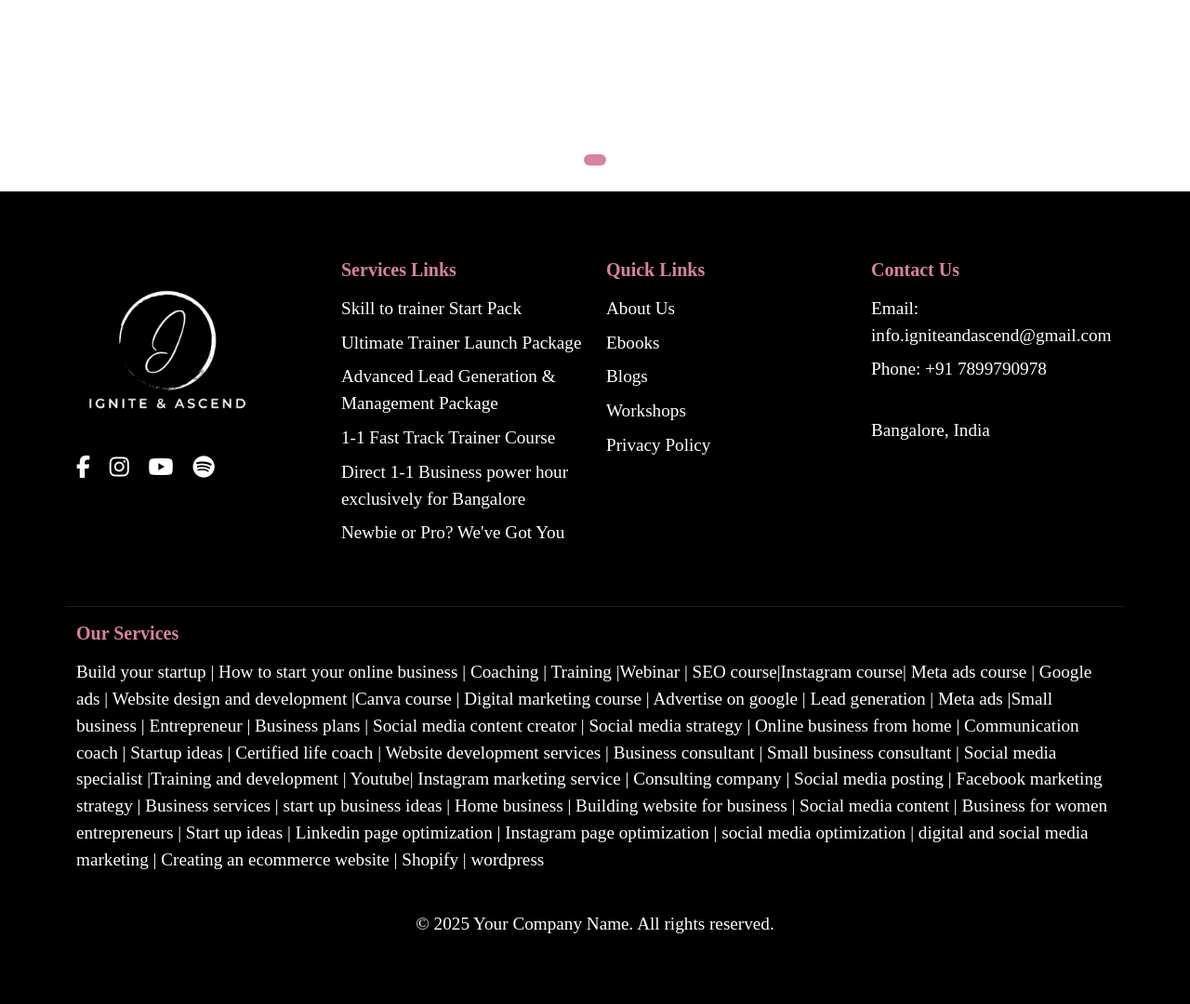
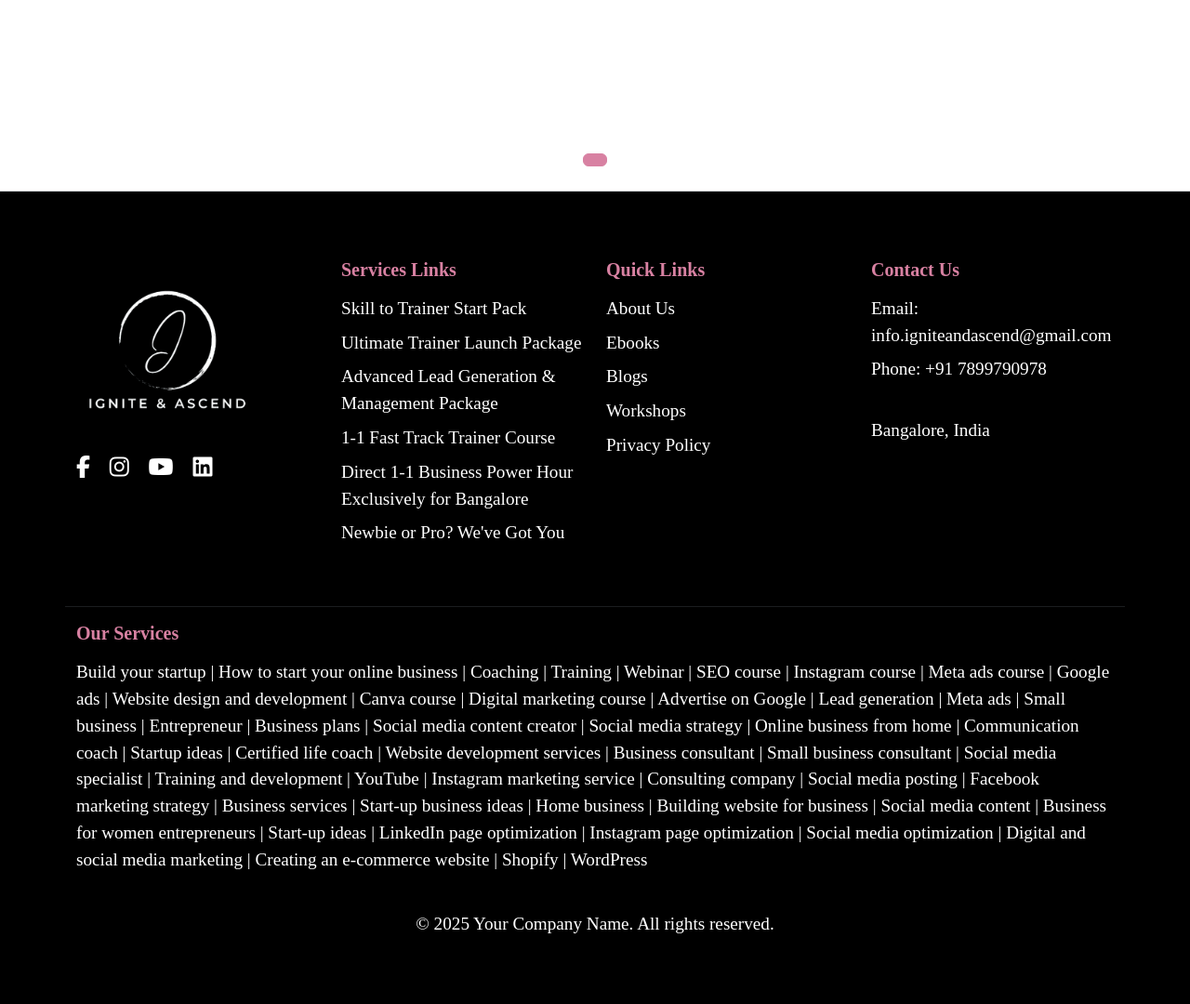
Before and after one commit to dselva-2005/igniteandascend, a Django app: page /advanced-lead-generation-package/ in a window 1280 px wide. Shown: the part 177-1257 px from the top of the page at 93% size. Run offline with Django 5.2, Linux system fonts and the light colour scheme; data that the repository does not hold is empty; some web fonts are replaced.

Commit message:
editable final

```diff
--- a/app/templates/beginner_to_pro.html
+++ b/app/templates/beginner_to_pro.html
@@ -9,7 +9,7 @@
         <img src="{{ page.header_image.url }}" alt="Business Strategy" class="img-fluid mb-4">
     </header>
 
-    <div class="container-fluid px-5">
+    <div class="container">
         <!-- For Beginners and Experienced Professionals Section -->
         <section>
             <div class="row mb-5 d-flex justify-content-evenly">
--- a/static/css/index.css
+++ b/static/css/index.css
@@ -1,27 +1,67 @@
-.btn-primary{
-    background-color:  #d881a2;
-    border-color:  #d881a2;
+/* === Base === */
+body {
+    background-color: #ffffff;
+    color: #3f3f3f;
+    font-family: "Times New Roman", Times, serif;
+    font-size: 1.2rem;
+    -webkit-font-smoothing: antialiased;
 }
 
-.nl{
-    list-style: none;
+:root {
+    --maroon: #d881a2;
+    --maroon-hover: #f8a7c6;
+    --text-dark: #000000;
 }
 
+/* === Typography === */
+h1, h2, h3, h4, h5 {
+    font-weight: 600;
+    margin-bottom: 1rem;
+}
+
+.lead {
+    font-size: 1.1rem;
+}
+
+/* === Buttons === */
+.btn-primary,
+.btn-maroon {
+    background-color: var(--maroon);
+    border-color: var(--maroon);
+    color: #ffffff;
+    transition: background-color 0.3s ease, border-color 0.3s ease;
+}
+
+.btn-primary:hover,
+.btn-maroon:hover {
+    background-color: var(--maroon-hover);
+    border-color: var(--maroon-hover);
+    color: #ffffff;
+}
+
+.btn-outline-maroon {
+    border: 1px solid var(--maroon);
+    color: var(--maroon);
+    transition: background-color 0.3s ease, color 0.3s ease;
+}
+
+.btn-outline-maroon:hover {
+    background-color: var(--maroon);
+    color: #ffffff;
+}
+
+/* === Navbar === */
 .navbar {
     font-weight: 500;
 }
 
 .nav-link {
-    color: #000;
+    color: var(--text-dark);
+    padding-bottom: 5px;
     transition: color 0.3s ease, border-bottom 0.3s ease;
-    padding-bottom: 5px;
 }
 
-  .nav-link:hover {
-    color: #800000;
-    border-bottom: 2px solid #800000;
-  }
-
+.nav-link:hover,
 .nav-link.active {
     color: #800000 !important;
     border-bottom: 2px solid #800000;
@@ -67,87 +129,41 @@ body {
     box-shadow: 0 4px 12px rgba(0, 0, 0, 0.2);
 }
 
-/* Smooth scroll button icon */
 #backToTopBtn i {
     font-size: 1.2rem;
 }
 
-.text-maroon {
-    color:  #d881a2;
+/* === Animations === */
+@keyframes fadeAndSlide {
+    from { transform: translateY(70px); }
+    to { transform: translateY(0px); }
 }
 
-.footer-link {
-    color: #000000;
-    text-decoration: none;
-    transition: color 0.3s ease, text-decoration 0.3s ease;
+.scroll-animate {
+    animation: fadeAndSlide 1s linear;
+    animation-timeline: scroll(root);
 }
 
-.footer-link:hover {
-    color:  #d881a2;
-    text-decoration: underline;
-}
-
-.social-link {
-    transition: color 0.3s ease;
-}
-
-.social-link:hover {
-    color:  #d881a2;
-}
-
-/* in home.css */
-.btn-maroon {
-    background-color:  #d881a2;
-    color: white;
-    border: none;
-}
-.btn-maroon:hover {
-    background-color:  #d881a2;
-    color: white;
-}
-
-.text-maroon{
-    color: #d881a2;
-}
-
-.btn-outline-maroon{
-    border-color: #d881a2;
-    color:  #d881a2;
-}
-
-.btn-outline-maroon:hover{
-    background: #d881a2;
-    color: white;
-}
-
-.bg-maroon{
-    background-color: #d881a2;
-}
-
-.csection-title{
-    color:  #d881a2;
-    margin-bottom: 30px;
-}
-
-
-@media (max-width:480px) {
-    .dropdown-menu{
+/* === Responsive Styles === */
+@media (max-width: 480px) {
+    .dropdown-menu {
         width: 90vw;
         height: 50vh;
         overflow: scroll;
     }
-    body{
-        font-size: .8rem;
+
+    body,
+    .lead {
+        font-size: 0.8rem;
     }
-    .lead{
-        font-size: .8rem;
-    }
+
     #fixed-img {
         position: fixed;
         height: 100vh;
         z-index: -10;
         top: 273px;
     }
+
     .carousel-item img {
         width: 100%;
         height: 20vw;
--- a/static/css/navbar.css
+++ b/static/css/navbar.css
@@ -1,33 +1,37 @@
-.navbar-brand{
+/* Navbar Brand */
+.navbar-brand {
   width: 9%;
 }
 
-.navbar{
+.navbar {
   background-color: rgba(255, 255, 255, 0.95) !important;
 }
 
-
+/* Navbar Link Styles */
 .nav-link {
   margin: 1rem;
   color: rgb(81, 0, 128);
   font-weight: 400;
 }
 
-@media (max-width:480px){
-    .navbar-brand{
+/* Mobile Adjustments */
+@media (max-width: 480px) {
+  .navbar-brand {
       width: 35%;
   }
-    .nav-link{
+  .nav-link {
       text-align: center;
   }
 }
 
+/* Active Link Styles */
 .cactive {
   background-color: #d881a2 !important;
   color: white !important;
   border-radius: 8%;
 }
 
+/* Navbar Link Hover Styles */
 .nav-link:hover {
   border: none;
   background-color: #d881a2 !important;
@@ -35,7 +39,7 @@
   border-radius: 8%;
 }
 
- /* Initial navbar (before scroll) */
+/* Initial Navbar (before scroll) */
 .navbar {
   transition: transform 0.5s ease, opacity 0.5s ease;
   transform: translateY(0px);
@@ -43,7 +47,7 @@
   opacity: 1;
 }
 
-/* Sticky navbar (after scroll) */
+/* Sticky Navbar (after scroll) */
 .navbar.sticky {
   position: fixed;
   top: 0;
@@ -54,7 +58,7 @@
   animation: slideDown 1s ease-out forwards;
 }
 
-/* Define the slideDown animation */
+/* SlideDown Animation */
 @keyframes slideDown {
   0% {
       transform: translateY(-100px);
@@ -74,7 +78,7 @@
   }
 }
 
-  /* Sticky navbar on scroll */
+/* Sticky Navbar on Scroll */
 .sticky {
   position: fixed;
   top: 0;
@@ -82,20 +86,20 @@
   z-index: 1000;
 }
 
-  /* Open dropdown on hover */
+/* Open Dropdown on Hover */
 .nav-item.dropdown:hover .dropdown-menu {
   display: block;
   animation: fadeIn 0.3s ease-in-out;
   margin-top: 0;
 }
 
-  /* Smooth fade-in animation */
+/* Fade-In Animation for Dropdown */
 @keyframes fadeIn {
   from { opacity: 0; transform: translateY(10px); }
   to { opacity: .95; transform: translateY(0); }
 }
 
-
+/* Badge Styles */
 .badge.bg-success {
   font-size: 0.7rem;
   padding: 0.2em 0.4em;
--- a/templates/base.html
+++ b/templates/base.html
@@ -1,10 +1,15 @@
 {% load static %}
 <!DOCTYPE html>
 <html lang="en">
+
 <head>
-    <title>{% block title %}{% endblock title %}</title>
-    <meta charset="utf-8">
+    <meta charset="UTF-8">
     <meta name="viewport" content="width=device-width, initial-scale=1">
+    <meta name="description" content="{% block description %}Your description here{% endblock %}">
+    <meta name="author" content="Your Name or Company">
+
+    <!-- Title Block -->
+    <title>{% block title %}Your Site Title{% endblock %}</title>
 
     <!-- Favicon -->
     <link id="iconforweb" rel="shortcut icon" href="{% static 'images/Logo_croped.png' %}" type="image/x-icon">
@@ -12,20 +17,27 @@
     <!-- Font Awesome -->
     <link rel="stylesheet" href="https://cdnjs.cloudflare.com/ajax/libs/font-awesome/6.5.0/css/all.min.css">
 
-    <!-- Bootstrap 5.3.3 CSS -->
-    <link href="https://cdn.jsdelivr.net/npm/bootstrap@5.3.3/dist/css/bootstrap.min.css" rel="stylesheet">
+    <!-- Google Fonts: Ubuntu & Winky Rough -->
     <link rel="preconnect" href="https://fonts.googleapis.com">
     <link rel="preconnect" href="https://fonts.gstatic.com" crossorigin>
     <link href="https://fonts.googleapis.com/css2?family=Ubuntu:ital,wght@0,300;0,400;0,500;0,700;1,300;1,400;1,500;1,700&family=Winky+Rough:ital,wght@0,300..900;1,300..900&display=swap" rel="stylesheet">
+
+    <!-- Bootstrap 5.3.3 CSS (CDN) -->
+    <link href="https://cdn.jsdelivr.net/npm/bootstrap@5.3.3/dist/css/bootstrap.min.css" rel="stylesheet">
+
     <!-- Custom CSS -->
     <link rel="stylesheet" href="{% static 'css/index.css' %}">
 
 </head>
+
 <body>
 
-    {% block content %}
-    {% endblock content %}
+    <!-- Main Content Section (Dynamic) -->
+    <main>
+        {% block content %}{% endblock content %}
+    </main>
 
+    <!-- Footer Section (Reusable footer) -->
     {% include "footer.html" %}
 
     <!-- Back to Top Button -->
@@ -36,6 +48,7 @@
     <!-- Scroll to Top Script -->
     <script>
         const btn = document.getElementById("backToTopBtn");
+
         window.addEventListener("scroll", () => {
             btn.style.display = window.scrollY > 200 ? "block" : "none";
         });
@@ -47,5 +60,7 @@
 
     <!-- Bootstrap JS Bundle -->
     <script src="https://cdn.jsdelivr.net/npm/bootstrap@5.3.3/dist/js/bootstrap.bundle.min.js"></script>
+
 </body>
+
 </html>
--- a/templates/footer.html
+++ b/templates/footer.html
@@ -8,10 +8,10 @@
             <div class="col-12 col-md-3 mb-4 mb-md-0">
                 <img src="{% static 'images/newcompressed/footerlogo.png' %}" class="img-fluid w-75 mb-3" alt="Logo">
                 <div class="social-icons">
-                    <a href="#" class="text-white me-3 social-link"><i class="fab fa-facebook-f fa-lg"></i></a>
-                    <a href="#" class="text-white me-3 social-link"><i class="fab fa-instagram fa-lg"></i></a>
-                    <a href="#" class="text-white me-3 social-link"><i class="fab fa-youtube fa-lg"></i></a>
-                    <a href="#" class="text-white social-link"><i class="fab fa-spotify fa-lg"></i></a>
+                    <a href="#" class="text-white me-3 social-link" target="_blank" aria-label="Facebook"><i class="fab fa-facebook-f fa-lg"></i></a>
+                    <a href="#" class="text-white me-3 social-link" target="_blank" aria-label="Instagram"><i class="fab fa-instagram fa-lg"></i></a>
+                    <a href="#" class="text-white me-3 social-link" target="_blank" aria-label="YouTube"><i class="fab fa-youtube fa-lg"></i></a>
+                    <a href="#" class="text-white social-link" target="_blank" aria-label="LinkedIn"><i class="fab fa-linkedin fa-lg"></i></a>
                 </div>
             </div>
 
@@ -19,12 +19,12 @@
             <div class="col-12 col-md-3 mb-4 mb-md-0">
                 <h5 class="fw-bold mb-3 text-maroon">Services Links</h5>
                 <ul class="list-unstyled">
-                    <li class="mb-2"><a href="{% url "app:skill_to_trainer" %}" class="footer-link text-white">Skill to trainer Start Pack</a></li>
-                    <li class="mb-2"><a href="{% url "app:ultimage_trainer_launch_pack" %}" class="footer-link text-white">Ultimate Trainer Launch Package</a></li>
-                    <li class="mb-2"><a href="{% url "app:advanced_lead_generation_package" %}" class="footer-link text-white">Advanced Lead Generation & Management Package</a></li>
-                    <li class="mb-2"><a href="{% url "app:fast_track_training" %}" class="footer-link text-white">1-1 Fast Track Trainer Course</a></li>
-                    <li class="mb-2"><a href="{% url "app:live_session" %}" class="footer-link text-white">Direct 1-1 Business power hour exclusively for Bangalore</a></li>
-                    <li class="mb-2"><a href="{% url "app:beginner_to_pro" %}" class="footer-link text-white">Newbie or Pro? We've Got You</a></li>
+                    <li class="mb-2"><a href="{% url 'app:skill_to_trainer' %}" class="footer-link text-white">Skill to Trainer Start Pack</a></li>
+                    <li class="mb-2"><a href="{% url 'app:ultimage_trainer_launch_pack' %}" class="footer-link text-white">Ultimate Trainer Launch Package</a></li>
+                    <li class="mb-2"><a href="{% url 'app:advanced_lead_generation_package' %}" class="footer-link text-white">Advanced Lead Generation & Management Package</a></li>
+                    <li class="mb-2"><a href="{% url 'app:fast_track_training' %}" class="footer-link text-white">1-1 Fast Track Trainer Course</a></li>
+                    <li class="mb-2"><a href="{% url 'app:live_session' %}" class="footer-link text-white">Direct 1-1 Business Power Hour Exclusively for Bangalore</a></li>
+                    <li class="mb-2"><a href="{% url 'app:beginner_to_pro' %}" class="footer-link text-white">Newbie or Pro? We've Got You</a></li>
                 </ul>
             </div>
 
@@ -32,10 +32,10 @@
             <div class="col-12 col-md-3 mb-4 mb-md-0">
                 <h5 class="fw-bold mb-3 text-maroon">Quick Links</h5>
                 <ul class="list-unstyled">
-                    <li class="mb-2"><a href="{% url "app:about_us" %}" class="footer-link text-white">About Us</a></li>
-                    <li class="mb-2"><a href="{% url "books:book-list" %}" class="footer-link text-white">Ebooks</a></li>
+                    <li class="mb-2"><a href="{% url 'app:about_us' %}" class="footer-link text-white">About Us</a></li>
+                    <li class="mb-2"><a href="{% url 'books:book-list' %}" class="footer-link text-white">Ebooks</a></li>
                     <li class="mb-2"><a href="#" class="footer-link text-white">Blogs</a></li>
-                    <li class="mb-2"><a href="{% url "app:workshops" %}" class="footer-link text-white">Workshops</a></li>
+                    <li class="mb-2"><a href="{% url 'app:workshops' %}" class="footer-link text-white">Workshops</a></li>
                     <li class="mb-2"><a href="#" class="footer-link text-white">Privacy Policy</a></li>
                 </ul>
             </div>
@@ -44,19 +44,21 @@
             <div class="col-12 col-md-3">
                 <h5 class="fw-bold mb-3 text-maroon">Contact Us</h5>
                 <ul class="list-unstyled text-white">
-                    <li class="mb-2">Email: <a class="footer-link text-white">info.igniteandascend@gmail.com</a></li>
-                    <li class="mb-2">Phone: <a class="footer-link text-white">+91 7899790978</a></li>
+                    <li class="mb-2">Email: <a href="mailto:info.igniteandascend@gmail.com" class="footer-link text-white">info.igniteandascend@gmail.com</a></li>
+                    <li class="mb-2">Phone: <a href="tel:+917899790978" class="footer-link text-white">+91 7899790978</a></li>
                     <li class="mb-2"><br>Bangalore, India</li>
                 </ul>
             </div>
         </div>
 
-        <!-- Our Services -->
+        <!-- Our Services Section -->
         <div class="row mt-5">
             <hr class="border-secondary">
             <div class="col-12">
                 <h5 class="fw-bold mb-3 text-maroon">Our Services</h5>
-                <p class="text-white">Build your startup | How to start your online business | Coaching | Training |Webinar | SEO course|Instagram course| Meta ads course | Google ads | Website design and development |Canva course | Digital marketing course | Advertise on google | Lead generation | Meta ads |Small business | Entrepreneur | Business plans | Social media content creator | Social media strategy | Online business from home | Communication coach | Startup ideas | Certified life coach | Website development services | Business consultant | Small business consultant | Social media specialist |Training and development | Youtube| Instagram marketing service | Consulting company | Social media posting | Facebook marketing strategy | Business services | start up business ideas | Home business | Building website for business | Social media content | Business for women entrepreneurs | Start up ideas | Linkedin page optimization | Instagram page optimization | social media optimization | digital and social media marketing | Creating an ecommerce website | Shopify | wordpress</p>
+                <p class="text-white">
+                    Build your startup | How to start your online business | Coaching | Training | Webinar | SEO course | Instagram course | Meta ads course | Google ads | Website design and development | Canva course | Digital marketing course | Advertise on Google | Lead generation | Meta ads | Small business | Entrepreneur | Business plans | Social media content creator | Social media strategy | Online business from home | Communication coach | Startup ideas | Certified life coach | Website development services | Business consultant | Small business consultant | Social media specialist | Training and development | YouTube | Instagram marketing service | Consulting company | Social media posting | Facebook marketing strategy | Business services | Start-up business ideas | Home business | Building website for business | Social media content | Business for women entrepreneurs | Start-up ideas | LinkedIn page optimization | Instagram page optimization | Social media optimization | Digital and social media marketing | Creating an e-commerce website | Shopify | WordPress
+                </p>
             </div>
         </div>
 
--- a/templates/navbar.html
+++ b/templates/navbar.html
@@ -1,6 +1,5 @@
 {% load static %}
 <link rel="stylesheet" href="{% static 'css/navbar.css' %}">
-
 
 <nav id="main-navbar" class="navbar navbar-expand-lg navbar-light">
   <div class="container-fluid">
@@ -25,12 +24,11 @@
         </li>
 
         <li class="nav-item dropdown">
-          <a class="nav-link dropdown-toggle {% if active == 'services' %}cactive{% endif %}" href="#" id="navbarDropdown" role="button" data-bs-toggle="dropdown" aria-expanded="false">
+          <a class="nav-link dropdown-toggle {% if active == 'services' %}cactive{% endif %}" href="#" id="navbarDropdown" role="button" data-bs-toggle="dropdown" aria-expanded="false" aria-label="Our Services">
             Our Services
           </a>
           <ul class="dropdown-menu p-3 shadow" aria-labelledby="navbarDropdown">
             <div class="row">
-
               <!-- Consecrated -->
               <div class="col-md-4">
                 <h6 class="dropdown-header text-danger fw-bold">{{ pagelinks.title1|safe }}</h6>
@@ -38,14 +36,13 @@
                 <a class="dropdown-item" href="{{ pagelinks.product2url }}">{{ pagelinks.product2name|safe }}</a>
                 <a class="dropdown-item" href="{{ pagelinks.product3url }}">{{ pagelinks.product3name|safe }}</a>
 
-
-                <h6 class="dropdown-header text-danger fw-bold"> {{ pagelinks.title3|safe }}</h6>
+                <h6 class="dropdown-header text-danger fw-bold">{{ pagelinks.title3|safe }}</h6>
                 <a class="dropdown-item" href="{{ pagelinks.product8url }}">{{ pagelinks.product8name|safe }}</a>
               </div>
 
               <!-- Temple -->
               <div class="col-md-4">
-                <h6 class="dropdown-header text-danger fw-bold"> {{ pagelinks.title2|safe }}</h6>
+                <h6 class="dropdown-header text-danger fw-bold">{{ pagelinks.title2|safe }}</h6>
                 <a class="dropdown-item" href="{{ pagelinks.product4url }}">{{ pagelinks.product4name|safe }}</a>
                 <a class="dropdown-item" href="{{ pagelinks.product5url }}">{{ pagelinks.product5name|safe }}</a>
                 <a class="dropdown-item" href="{{ pagelinks.product6url }}">{{ pagelinks.product6name|safe }}</a>
```
Also changed, not shown: other parts of static/css/index.css (+41 -31 lines). Lines whose indentation alone changed are shown as unchanged.
